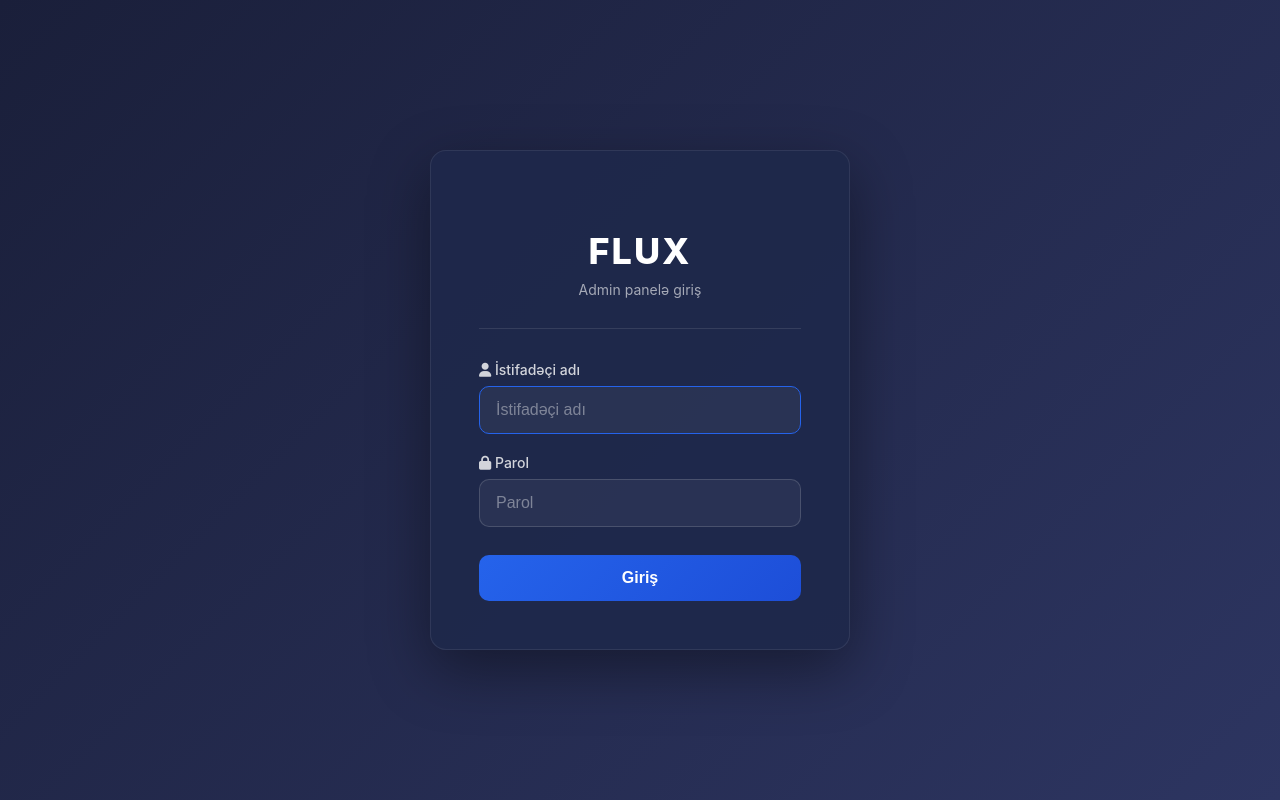
After one commit to kamandaragasafli/flux-backend, a Django app: page /login/ in a window 1280 px wide. The commit adds this page. Run offline with Django 5.2, Linux system fonts and the light colour scheme.

Commit message:
Merge remote

```diff
--- /dev/null
+++ b/templates/login.html
@@ -0,0 +1,135 @@
+{% load static %}
+<!DOCTYPE html>
+<html lang="az">
+<head>
+    <meta charset="UTF-8">
+    <meta name="viewport" content="width=device-width, initial-scale=1.0">
+    <title>Flux Admin – Giriş</title>
+    <link rel="stylesheet" href="https://cdnjs.cloudflare.com/ajax/libs/font-awesome/6.5.1/css/all.min.css" crossorigin="anonymous" referrerpolicy="no-referrer" />
+    <link rel="stylesheet" href="{% static 'css/dashboard.css' %}">
+    <style>
+        .login-wrapper {
+            min-height: 100vh;
+            display: flex;
+            align-items: center;
+            justify-content: center;
+            background: linear-gradient(135deg, #1a1f3a 0%, #2d3561 100%);
+        }
+        .login-box {
+            background: rgba(30, 41, 75, 0.9);
+            border: 1px solid rgba(255,255,255,0.08);
+            border-radius: 16px;
+            padding: 48px;
+            width: 100%;
+            max-width: 420px;
+            box-shadow: 0 20px 60px rgba(0,0,0,0.4);
+        }
+        .login-box .logo {
+            text-align: center;
+            margin-bottom: 32px;
+        }
+        .login-box .logo h2 {
+            color: #fff;
+            font-size: 36px;
+            font-weight: 800;
+            letter-spacing: 2px;
+        }
+        .login-box .logo p {
+            color: rgba(255,255,255,0.6);
+            font-size: 14px;
+            margin-top: 8px;
+        }
+        .login-form .form-group {
+            margin-bottom: 20px;
+        }
+        .login-form label {
+            display: block;
+            color: rgba(255,255,255,0.8);
+            font-size: 14px;
+            font-weight: 500;
+            margin-bottom: 8px;
+        }
+        .login-form input {
+            width: 100%;
+            padding: 14px 16px;
+            background: rgba(255,255,255,0.05);
+            border: 1px solid rgba(255,255,255,0.15);
+            border-radius: 10px;
+            color: #fff;
+            font-size: 16px;
+        }
+        .login-form input::placeholder {
+            color: rgba(255,255,255,0.4);
+        }
+        .login-form input:focus {
+            outline: none;
+            border-color: #2563eb;
+        }
+        .login-form .btn-login {
+            width: 100%;
+            padding: 14px;
+            background: linear-gradient(135deg, #2563eb 0%, #1d4ed8 100%);
+            border: none;
+            border-radius: 10px;
+            color: white;
+            font-size: 16px;
+            font-weight: 600;
+            cursor: pointer;
+            margin-top: 8px;
+        }
+        .login-form .btn-login:hover {
+            background: linear-gradient(135deg, #3b82f6 0%, #2563eb 100%);
+        }
+        .login-form .error-msg {
+            background: rgba(239, 68, 68, 0.2);
+            border: 1px solid rgba(239, 68, 68, 0.5);
+            color: #fca5a5;
+            padding: 12px;
+            border-radius: 8px;
+            font-size: 14px;
+            margin-bottom: 20px;
+        }
+    </style>
+</head>
+<body>
+    <div class="login-wrapper">
+        <div class="login-box">
+            <div class="logo">
+                <h2>FLUX</h2>
+                <p>Admin panelə giriş</p>
+            </div>
+
+            {% if form.non_field_errors %}
+                <div class="error-msg">
+                    {% for error in form.non_field_errors %}{{ error }}{% endfor %}
+                </div>
+            {% endif %}
+            {% if next %}
+                <div class="error-msg" style="background: rgba(251, 191, 36, 0.2); border-color: rgba(251, 191, 36, 0.5); color: #fcd34d;">
+                    Zəhmət olmasa giriş edin.
+                </div>
+            {% endif %}
+
+            <form method="post" action="{% url 'login' %}" class="login-form">
+                {% csrf_token %}
+                {% if next %}<input type="hidden" name="next" value="{{ next }}">{% endif %}
+
+                <div class="form-group">
+                    <label for="id_username"><i class="fas fa-user"></i> İstifadəçi adı</label>
+                    <input type="text" name="username" id="id_username" autofocus required placeholder="İstifadəçi adı"
+                           value="{{ form.username.value|default:'' }}">
+                    {% if form.username.errors %}<small style="color:#fca5a5;">{{ form.username.errors.0 }}</small>{% endif %}
+                </div>
+
+                <div class="form-group">
+                    <label for="id_password"><i class="fas fa-lock"></i> Parol</label>
+                    <input type="password" name="password" id="id_password" required placeholder="Parol">
+                    {% if form.password.errors %}<small style="color:#fca5a5;">{{ form.password.errors.0 }}</small>{% endif %}
+                </div>
+
+                <button type="submit" class="btn-login">Giriş</button>
+            </form>
+        </div>
+    </div>
+</body>
+</html>
--- a/tracker/settings.py
+++ b/tracker/settings.py
@@ -63,6 +63,11 @@ MIDDLEWARE = [
 ]
 
 ROOT_URLCONF = "tracker.urls"
+
+# Login/Logout - backend admin panel üçün
+LOGIN_URL = "/login/"
+LOGIN_REDIRECT_URL = "/dashboard/"
+LOGOUT_REDIRECT_URL = "/login/"
 
 TEMPLATES = [
     {
--- a/tracker/urls.py
+++ b/tracker/urls.py
@@ -1,4 +1,5 @@
 from django.contrib import admin
+from django.contrib.auth import views as auth_views
 from django.urls import path, include
 from tracking.views import admin_dashboard_home
 from django.conf import settings
@@ -6,6 +7,8 @@ from django.conf.urls.static import static
 
 urlpatterns = [
     path("admin/", admin.site.urls),
+    path("login/", auth_views.LoginView.as_view(template_name="login.html"), name="login"),
+    path("logout/", auth_views.LogoutView.as_view(), name="logout"),
     path("dashboard/", admin_dashboard_home, name="admin_dashboard"),
     path("api/", include("tracking.urls")),
 ]
--- a/tracking/models.py
+++ b/tracking/models.py
@@ -275,6 +275,7 @@ class LocationPermissionReport(models.Model):
     REASON_CHOICES = [
         ('stopped_tracking', 'İzləməni dayandırdım'),
         ('location_disabled', 'Telefonun konumunu bağladım'),
+        ('internet_disabled', 'İnterneti bağladım'),
         ('privacy', 'Məxfilik narahatlığı'),
         ('battery', 'Batareya istehlakı'),
         ('not_needed', 'İstifadə etmirəm'),
```
Also changed, not shown: SERVER_IMPORT_INSTRUCTIONS.md (added, +48 -0 lines), templates/dashboard_base.html (+6 -1 lines), tracking/management/commands/import_medicine_annotations.py (+151 -59 lines), tracking/views.py (+17 -4 lines).
